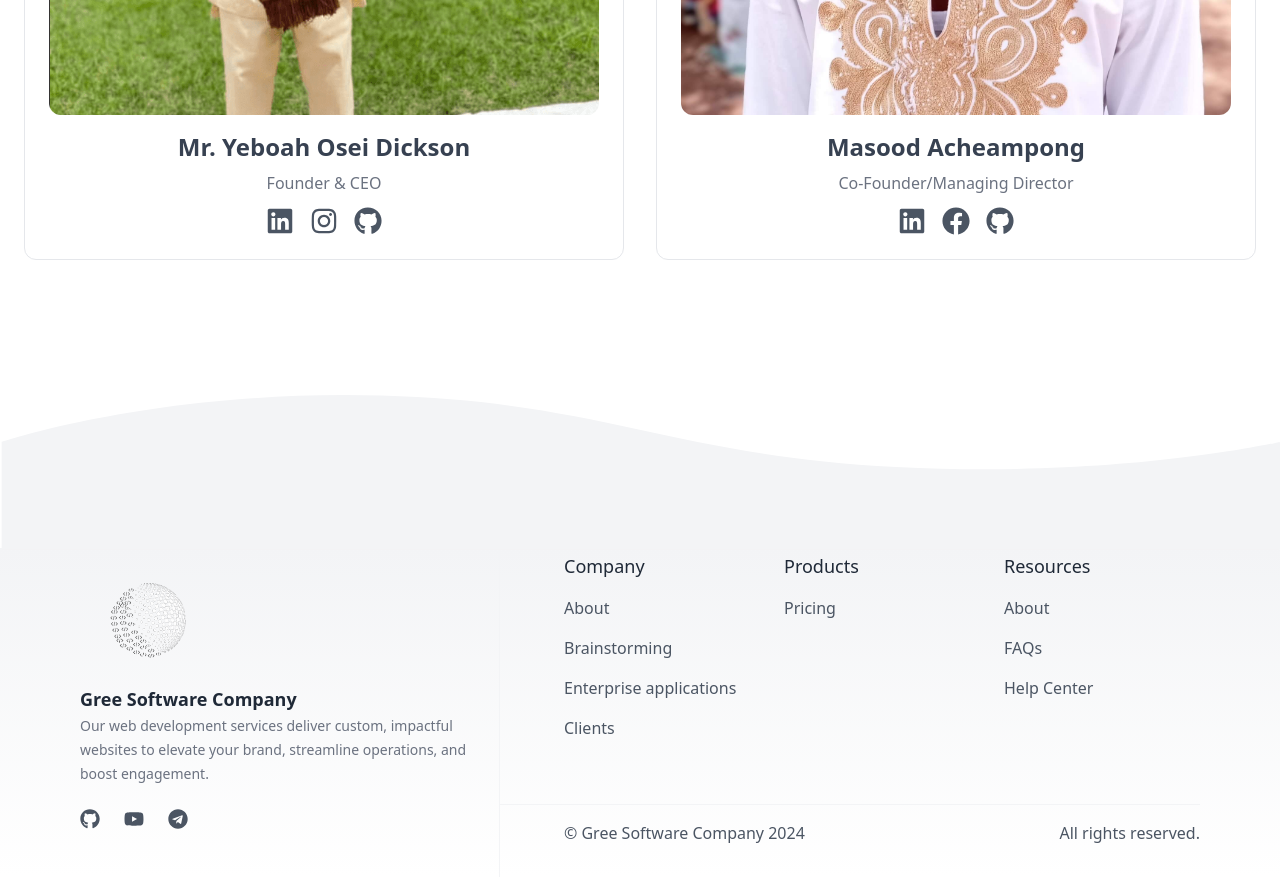
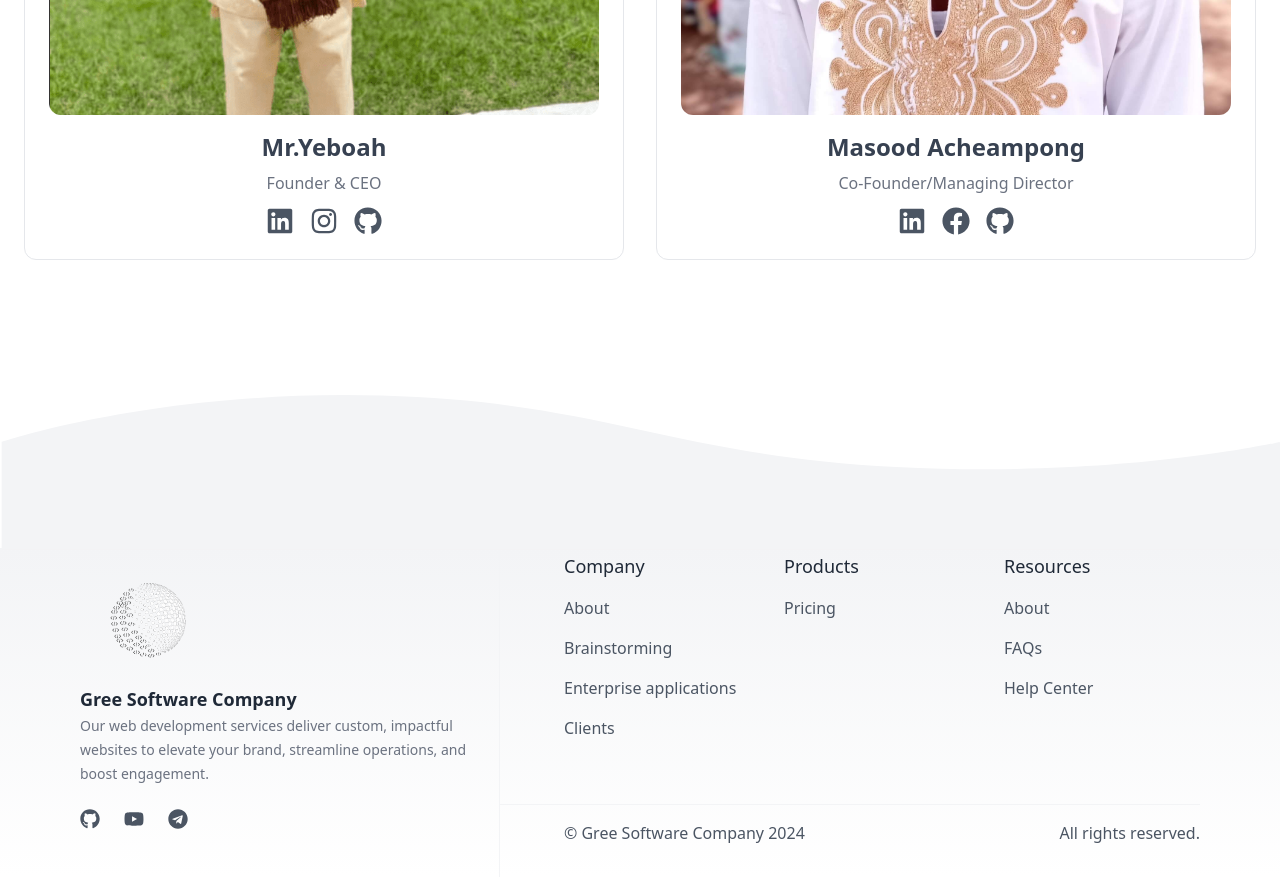
Before and after one commit to Masood-zone/gree-software-company-bio, a Next.js app: page /about in a window 1280 px wide. Shown: the part 1760-2637 px from the top of the page. Built offline with nearby package versions, Linux system fonts and the light colour scheme.

Commit message:
Changed name

```diff
--- a/src/components/banner/founders.tsx
+++ b/src/components/banner/founders.tsx
@@ -8,7 +8,7 @@ import YeboahImage from "@/assets/images/yeboah.png";
 export default function Founders() {
   const teamMembers = [
     {
-      name: "Mr. Yeboah Osei Dickson",
+      name: "Mr.Yeboah",
       title: "Founder & CEO",
       imgSrc: YeboahImage,
       socialLinks: [
```
